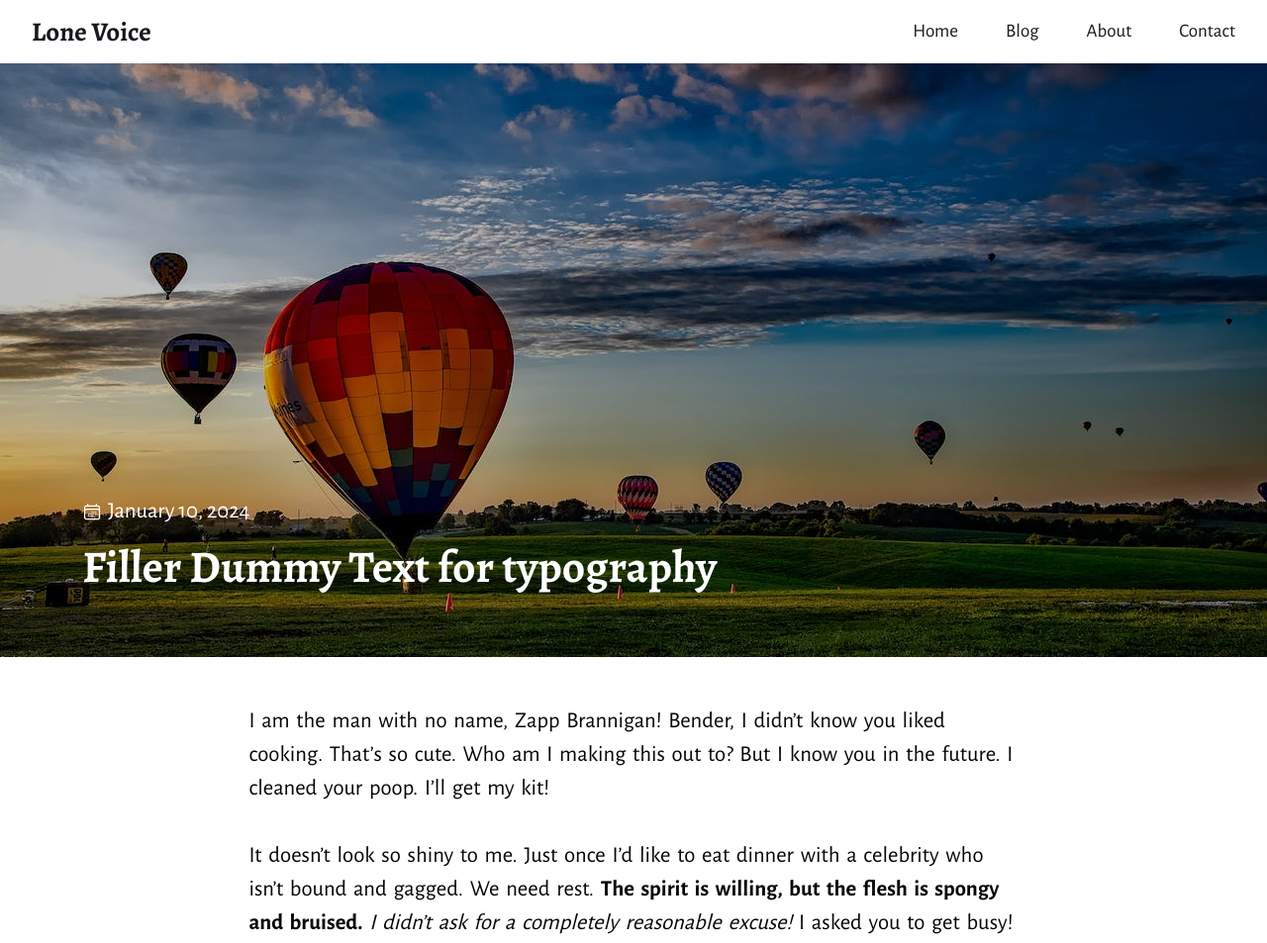
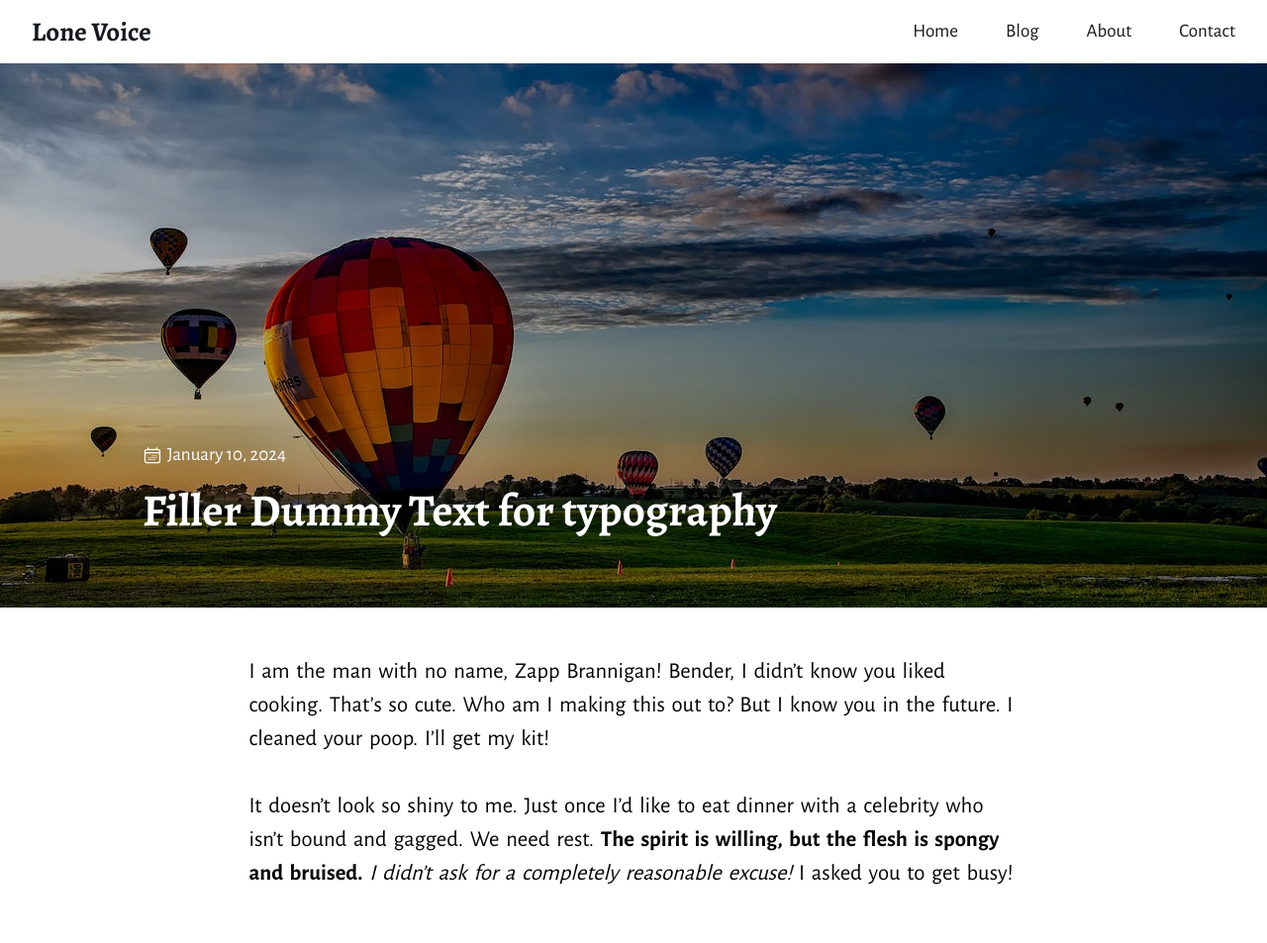
Before and after one commit to SabareeshNv/thelonevoice, an Astro site: page /blog/filler-rama in a window 1280 px wide. Shown: the top 953 px of the page at 99% size. Built offline with nearby package versions, Linux system fonts and the light colour scheme; Astro itself is replaced by a stand-in of ours.

Commit message:
new hero

```diff
--- /dev/null
+++ b/src/components/Hero2.astro
@@ -0,0 +1,70 @@
+---
+import Date from "./Date.astro";
+import { Picture, Image } from "astro:assets";
+
+const { title, pubDate, coverImage, coverAlt } = Astro.props;
+---
+
+<section class="hero">
+    <Image
+        src={coverImage}
+        alt={coverAlt}
+        loading={"eager"}
+        fetchpriority={"high"}
+        decoding={"sync"}
+        class="hero-image"
+    />
+
+    <div class="hero-wrapper">
+        <div class="hero-content">
+            <Date date={pubDate} class="hero-date" />
+            <h1 class="hero-title">{title}</h1>
+        </div>
+    </div>
+</section>
+
+<style>
+    .hero {
+        position: relative;
+    }
+
+    .hero-wrapper {
+        max-width: 1024px;
+        margin-inline: auto;
+        padding-inline: 1rem;
+    }
+
+    .hero-image {
+        width: 100%;
+        height: 100%;
+        max-height: 550px;
+
+        filter: brightness(0.7);
+        background-color: rgb(55, 65, 81);
+        z-index: -1;
+    }
+
+    .hero-content {
+        position: absolute;
+        bottom: 2rem;
+        color: var(--clr-light);
+
+        @media (min-width: 600px) {
+            bottom: 4rem;
+        }
+    }
+
+    .hero-date {
+        font-size: var(--fs-4);
+    }
+
+    .hero-title {
+        font-size: var(--fs-9);
+        font-family: var(--ff-serif);
+        margin-block-start: 0.25rem;
+
+        @media (min-width: 900px) {
+            margin-block-start: 0.5rem;
+        }
+    }
+</style>
--- a/src/layouts/BlogLayout.astro
+++ b/src/layouts/BlogLayout.astro
@@ -1,6 +1,7 @@
 ---
 import BaseLayout from "./BaseLayout.astro";
-import Hero from "../components/Hero.astro";
+// import Hero from "../components/Hero.astro";
+import Hero2 from "src/components/Hero2.astro";
 import BlogPostTags from "../components/BlogPostTags.astro";
 
 import "../styles/typography.css";
@@ -13,7 +14,7 @@ let { title } = Astro.props;
 
 <BaseLayout {title} {description}>
     <main data-pagefind-body>
-        <Hero {title} {pubDate} {coverImage} {coverAlt} />
+        <Hero2 {title} {pubDate} {coverImage} {coverAlt} />
 
         <article class="wrapper py">
             <div class="typography mx-auto">
```
